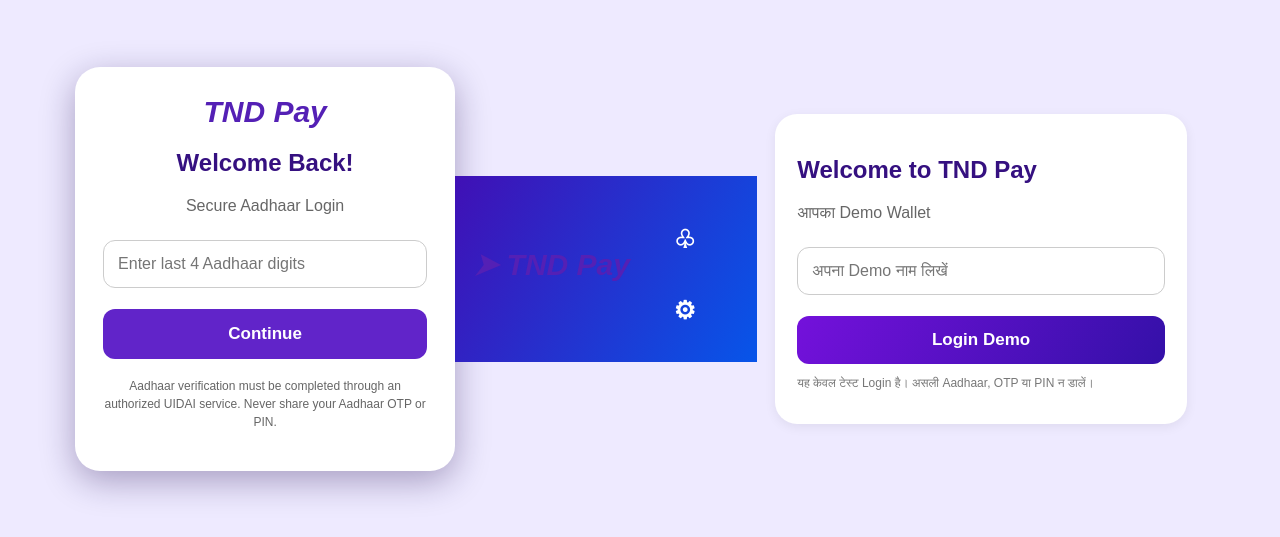
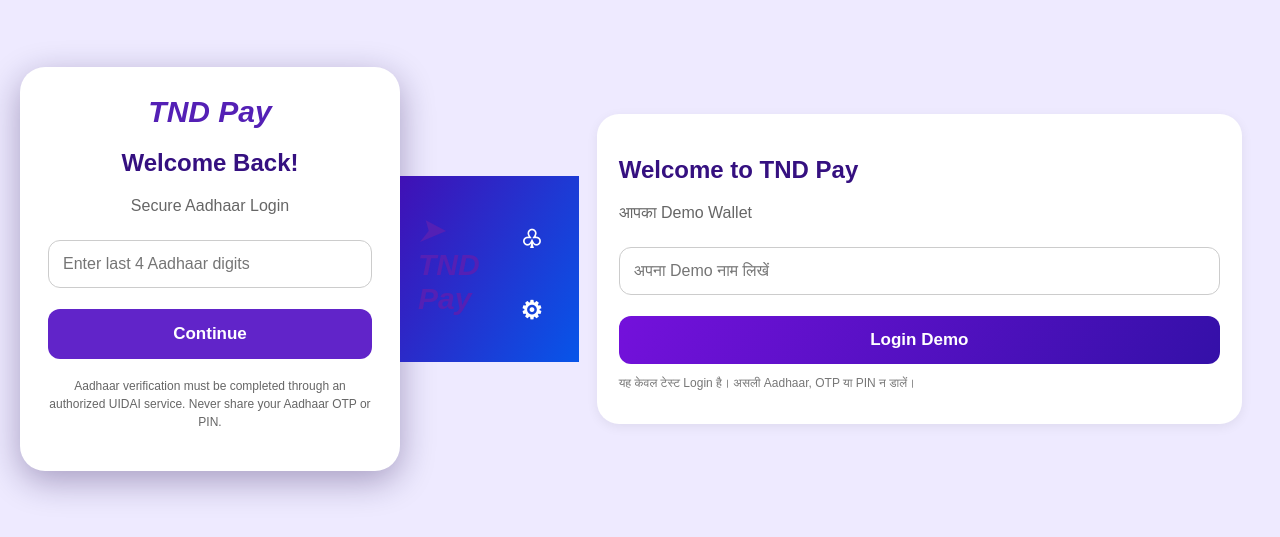
Before and after one commit to mdtabrezaalm463-debug/TND-pay, a plain HTML site: page index.html in a window 1280 px wide. Shown: the part 131-668 px from the top of the page. Drawn offline with Linux system fonts and the light colour scheme.

Commit message:
Update index.html

```diff
--- a/index.html
+++ b/index.html
@@ -76,6 +76,20 @@ button:disabled {
   font-size: 12px;
   line-height: 1.5;
   margin-top: 18px;
+}.hidden {
+    display: none !important;
+}
+
+#login, #home, #page {
+    width: 100%;
+    max-width: 100%;
+    box-sizing: border-box;
+}
+
+body {
+    margin: 0;
+    width: 100%;
+    overflow-x: hidden;
 }
 </style>
 </head>
```
